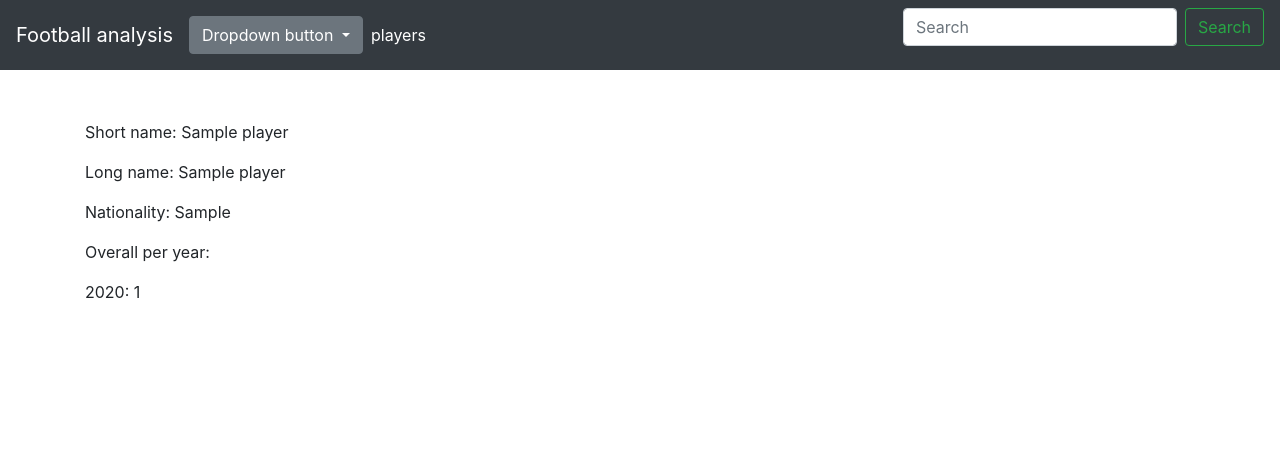
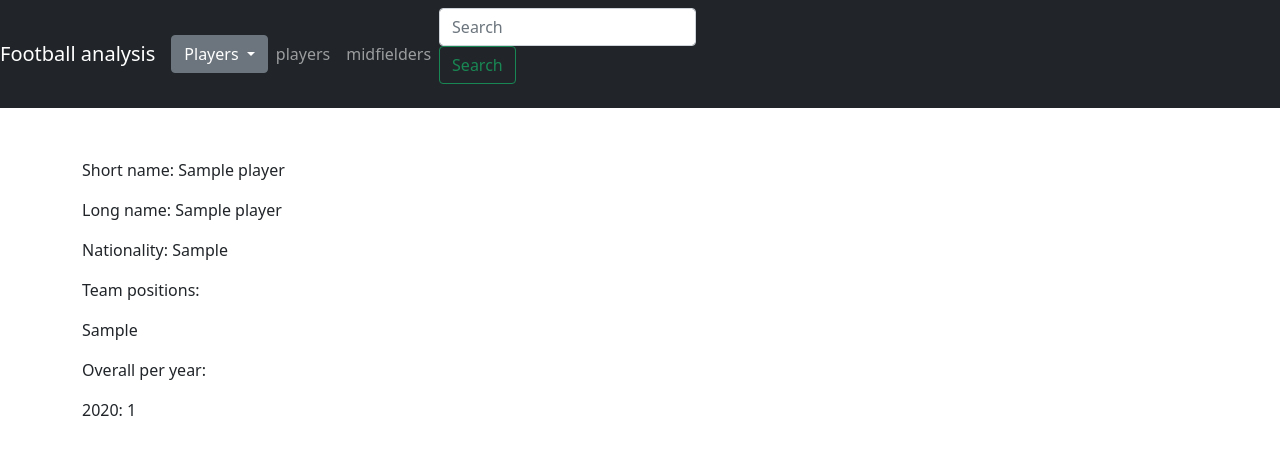
Before and after one commit to Arthemyst/Football_analysis, a Django app: page /players/1/ in a window 1280 px wide. Shown: the top 455 px of the page. Run offline with Django 3.2, Linux system fonts and the light colour scheme; tables that the repository leaves empty hold one stand-in row (values such as "Sample post"); some libraries are stand-ins or nearby versions.

Commit message:
Feat: Add midfielder_list view and add dropdown button.

```diff
--- a/src/players/templates/players/base.html
+++ b/src/players/templates/players/base.html
@@ -7,9 +7,8 @@
     <meta name="author" content="">
 
     <title>Football analysis</title>
-
-    <link rel="stylesheet" href="https://cdn.jsdelivr.net/npm/bootstrap@4.3.1/dist/css/bootstrap.min.css"
-        integrity="sha384-ggOyR0iXCbMQv3Xipma34MD+dH/1fQ784/j6cY/iJTQUOhcWr7x9JvoRxT2MZw1T" crossorigin="anonymous">
+    <link href="https://cdn.jsdelivr.net/npm/bootstrap@5.1.3/dist/css/bootstrap.min.css" rel="stylesheet"
+        integrity="sha384-1BmE4kWBq78iYhFldvKuhfTAU6auU8tT94WrHftjDbrCEXSU1oBoqyl2QvZ6jIW3" crossorigin="anonymous">
     <style>
         .bd-placeholder-img {
             font-size: 1.125rem;
@@ -46,19 +45,24 @@
         <div class="dropdown">
             <button class="btn btn-secondary dropdown-toggle" type="button" id="dropdownMenuButton1"
                 data-bs-toggle="dropdown" aria-expanded="false">
-                Dropdown button
+                Players
             </button>
             <ul class="dropdown-menu" aria-labelledby="dropdownMenuButton1">
-                <li><a class="dropdown-item" href="#">Action</a></li>
-                <li><a class="dropdown-item" href="#">Another action</a></li>
-                <li><a class="dropdown-item" href="#">Something else here</a></li>
+                <li><a class="dropdown-item" href="{% url 'player-list' %}">All players</a></li>
+                <li><a class="dropdown-item" href="{% url 'midfielder-list' %}">Midfielders</a></li>
             </ul>
         </div>
 
         <div class="collapse navbar-collapse" id="navbarsExampleDefault">
             <ul class="navbar-nav mr-auto">
                 <li class="nav-item active">
-                    <a class="nav-link" href="{% url 'player-list' %}">players<span class="sr-only">(current)</span></a>
+                    <a class="nav-link" href="{% url 'player-list' %}">players</a>
+                </li>
+
+            </ul>
+            <ul class="navbar-nav mr-auto">
+                <li class="nav-item active">
+                    <a class="nav-link" href="{% url 'midfielder-list' %}">midfielders</a>
                 </li>
 
             </ul>
@@ -79,7 +83,9 @@
         </div>
     </div>
 
-    <script src="https://maxcdn.bootstrapcdn.com/bootstrap/3.3.7/js/bootstrap.min.js"></script>
+    <script src="https://cdn.jsdelivr.net/npm/bootstrap@5.1.3/dist/js/bootstrap.bundle.min.js"
+        integrity="sha384-ka7Sk0Gln4gmtz2MlQnikT1wXgYsOg+OMhuP+IlRH9sENBO0LRn5q+8nbTov4+1p"
+        crossorigin="anonymous"></script>
 </body>
 
 </html>
--- a/src/players/templates/players/player_detail.html
+++ b/src/players/templates/players/player_detail.html
@@ -3,6 +3,10 @@
 <p>Short name: {{player.short_name}}</p>
 <p>Long name: {{player.long_name}}</p>
 <p>Nationality: {{player.nationality}}</p>
+<p>Team positions:</p>
+{% for position in team_position.0 %}
+<p>{{position}}</p>
+{% endfor %}
 <p>Overall per year:</p>
 {% for year, pace in pace_per_year %}
 <p>{{year}}: {{pace}}</p>
--- a/src/players/urls.py
+++ b/src/players/urls.py
@@ -1,9 +1,10 @@
 from django.urls import path
 from django.views.generic import TemplateView
-from players.views import PlayerDetailView, PlayerListView
+from players.views import PlayerDetailView, PlayerListView, MidfielderListView
 
 urlpatterns = [
     path("", TemplateView.as_view(template_name='players/index.html'), name="home"),
     path("players/", PlayerListView.as_view(), name="player-list"),
+    path("midfielders/", MidfielderListView.as_view(), name="midfielder-list"),
     path("players/<int:pk>/", PlayerDetailView.as_view(), name='player-detail')
 ]
--- a/src/players/views.py
+++ b/src/players/views.py
@@ -18,4 +18,12 @@ class PlayerDetailView(DetailView):
     def get_context_data(self, **kwargs: Any) -> Dict[str, Any]:
         context = super().get_context_data(**kwargs)
         context['pace_per_year'] = PlayerStatistics.objects.filter(player=self.get_object()).values_list("year", "overall")
+        context['team_position'] = PlayerStatistics.objects.filter(player=self.get_object()).values_list("team_position")
+
         return context
+
+class MidfielderListView(ListView):
+
+    model = Player
+    paginate_by = 50
+    context_object_name = 'midfielders'
```
Also changed, not shown: src/players/templates/players/midfielder_list.html (added, +31 -0 lines).
